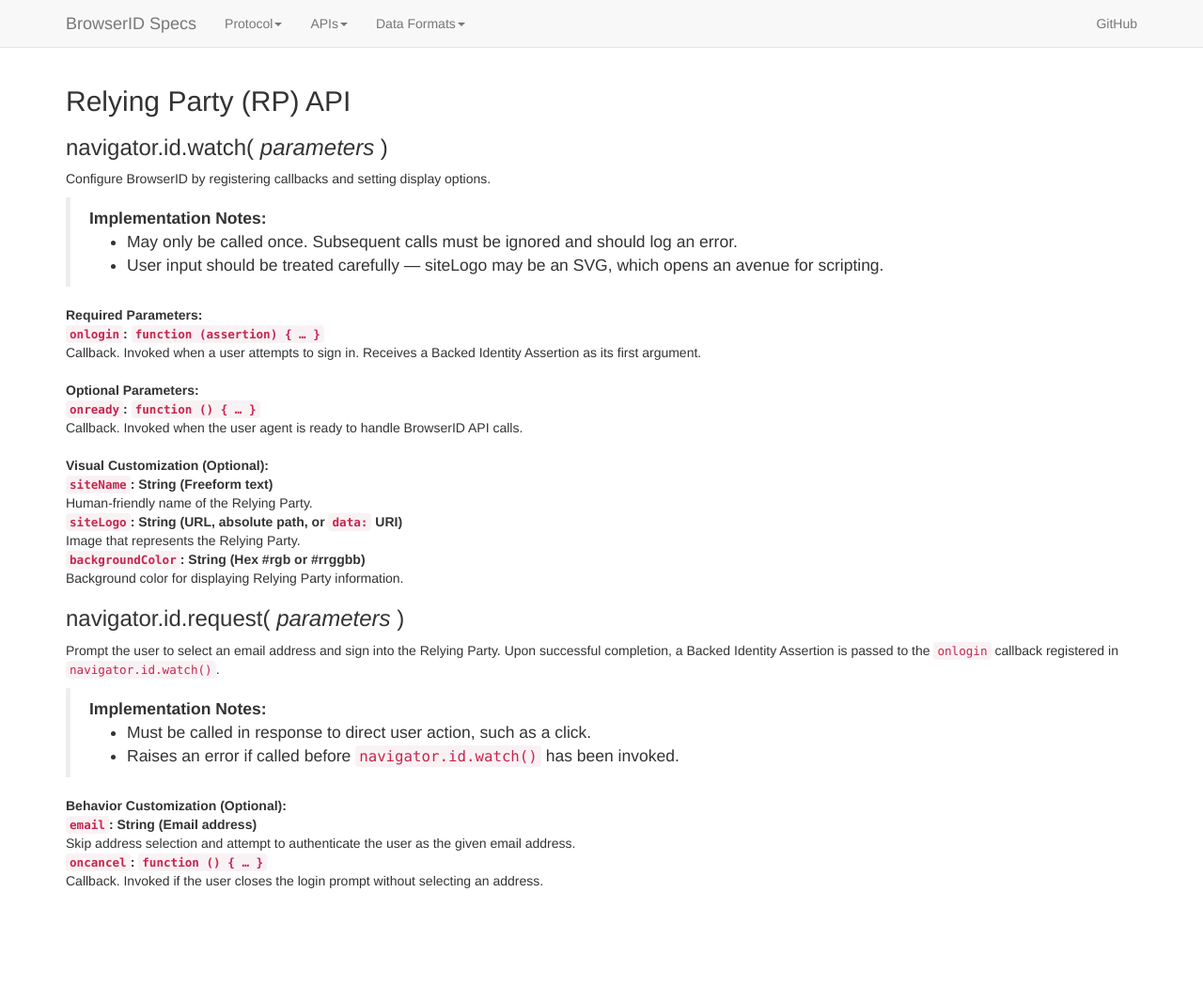
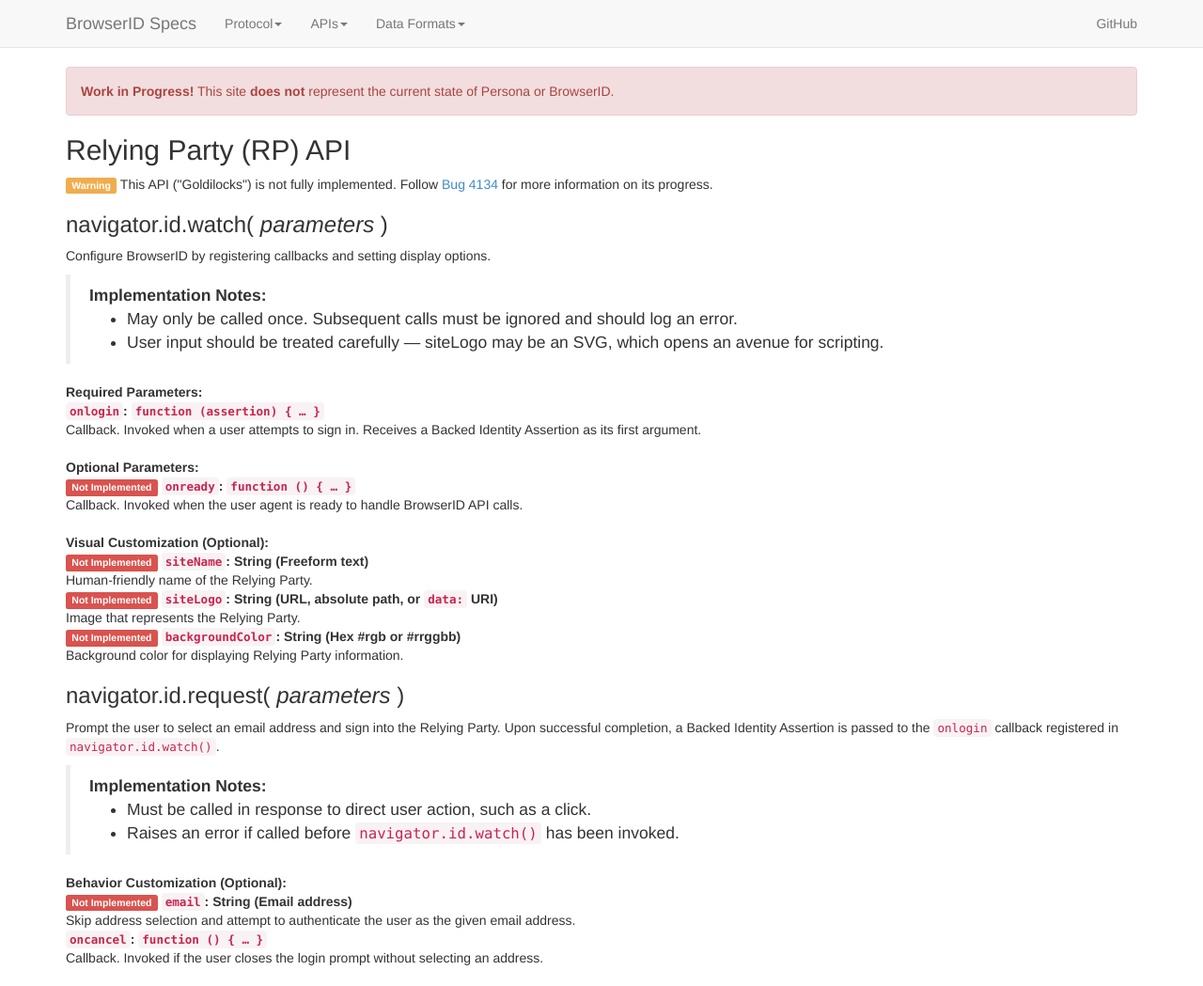
Before and after one commit to mozilla/id-specs, a Jekyll site: the page built from docs/apis/rp.md, in a window 1280 px wide. Shown: the whole page at 94% size. Built offline with Jekyll 4.4.1, drawn with Linux system fonts in a browser that asks for light colours; before the commit the page ends 967 px from its top, so only the background shows below that.

Commit message:
Warn folks that Goldilocks isn't complete, yet.

```diff
--- a/_layouts/default.html
+++ b/_layouts/default.html
@@ -15,6 +15,11 @@
 
     <div class="container">
       <div class="starter-template">
+
+        <div class="alert alert-danger">
+          <strong>Work in Progress!</strong> This site <strong>does not</strong> represent the current state of Persona or BrowserID.
+        </div>
+
         {{content}}
       </div>
     </div>
--- a/docs/apis/rp.md
+++ b/docs/apis/rp.md
@@ -2,8 +2,13 @@
 layout: default
 ---
 
+## Relying Party (RP) API
 
-## Relying Party (RP) API
+<p>
+  <span class="label label-warning">Warning</span>
+  This API ("Goldilocks") is not fully implemented.
+  Follow <a href="https://github.com/mozilla/persona/issues/4134">Bug 4134</a> for more information on its progress.
+</p>
 
 <dl>
     <dt><h3>navigator.id.watch( <em>parameters</em> )</h3></dt>
@@ -35,6 +40,7 @@
         <strong>Optional Parameters:</strong>
         <dl>
             <dt>
+                <span class="label label-danger">Not Implemented</span>
                 <strong><code>onready</code></strong>:
                 <code><strong>function ()</strong> { … }</code>
             </dt>
@@ -46,13 +52,22 @@
 
         <strong>Visual Customization (Optional):</strong>
         <dl>
-            <dt><strong><code>siteName</code></strong>: <strong>String</strong> (Freeform text)</dt>
+            <dt>
+              <span class="label label-danger">Not Implemented</span>
+              <strong><code>siteName</code></strong>: <strong>String</strong> (Freeform text)
+            </dt>
             <dd>Human-friendly name of the Relying Party.</dd>
 
-            <dt><strong><code>siteLogo</code></strong>: <strong>String</strong> (URL, absolute path, or <code>data:</code> URI)</dt>
+            <dt>
+              <span class="label label-danger">Not Implemented</span>
+              <strong><code>siteLogo</code></strong>: <strong>String</strong> (URL, absolute path, or <code>data:</code> URI)
+            </dt>
             <dd>Image that represents the Relying Party.</dd>
 
-            <dt><strong><code>backgroundColor</code></strong>: <strong>String</strong> (Hex #rgb or #rrggbb)</dt>
+            <dt>
+              <span class="label label-danger">Not Implemented</span>
+              <strong><code>backgroundColor</code></strong>: <strong>String</strong> (Hex #rgb or #rrggbb)
+            </dt>
             <dd>Background color for displaying Relying Party information.</dd>
         </dl>
     </dd>
@@ -72,7 +87,10 @@
         </blockquote>
         <strong>Behavior Customization (Optional):</strong>
         <dl>
-            <dt><strong><code>email</code></strong>: <strong>String</strong> (Email address)</dt>
+            <dt>
+              <span class="label label-danger">Not Implemented</span>
+              <strong><code>email</code></strong>: <strong>String</strong> (Email address)
+            </dt>
             <dd>Skip address selection and attempt to authenticate the user as the given email address.</dd>
 
             <dt><strong><code>oncancel</code></strong>: <code><strong>function ()</strong> { … }</code></dt>
```
